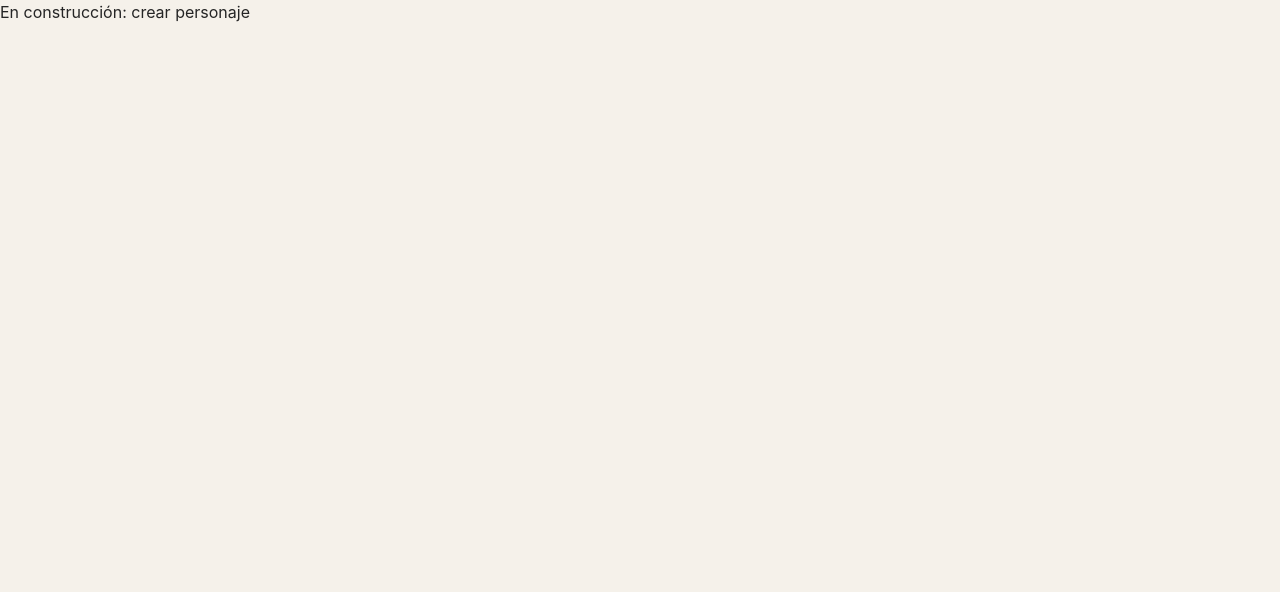
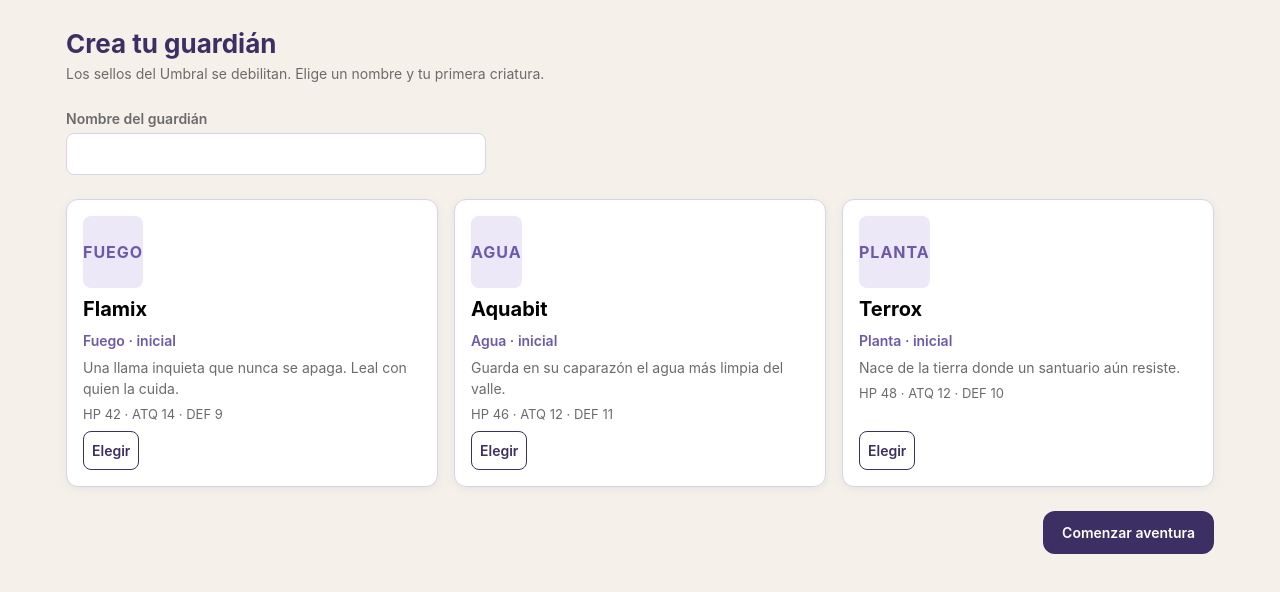
Before and after one commit to Gyulianamr/daemon-504, a React (Vite) app in the folder frontend/: page /crear-personaje in a window 1280 px wide. Shown: the top 592 px of the page. Built offline with nearby package versions, Linux system fonts and the light colour scheme.

Commit message:
feat(personaje): pantalla para crear personaje

```diff
--- /dev/null
+++ b/frontend/src/css/crear-personaje.css
@@ -0,0 +1,52 @@
+/* ═══════════════════════════════════════════════════════════════════
+ * ESTA PARTE LA TIENE QUE INTEGRAR: Genesis Medina
+ * Tarea A2-08 · Rama: feature/a2-personaje · Fecha límite: sábado 14 de noviembre
+ * Commit: "feat(personaje): pantalla para crear personaje"
+ * ═══════════════════════════════════════════════════════════════════ */
+.crear {
+  max-width: var(--ancho-max);
+  margin: 0 auto;
+  padding: var(--espacio-3) var(--espacio-2);
+  display: flex;
+  flex-direction: column;
+  gap: var(--espacio-3);
+}
+.crear__nombre { max-width: 420px; }
+.crear__opcion {
+  display: flex;
+  flex-direction: column;
+  gap: 6px;
+  text-align: left;
+  cursor: pointer;
+  background: var(--color-tarjeta);
+  border: 1.5px solid var(--color-borde);
+  border-radius: var(--radio);
+  padding: var(--espacio-2);
+  box-shadow: var(--sombra);
+}
+.crear__opcion.elegida { border: 3px solid var(--color-principal); }
+.crear__simbolo {
+  display: grid;
+  place-items: center;
+  height: 72px;
+  border-radius: 8px;
+  background: var(--color-suave);
+  color: var(--color-secundario);
+  font-weight: 700;
+  letter-spacing: 1px;
+}
+.crear__opcion-nombre { font-size: var(--texto-lg); }
+.crear__opcion-tipo { color: var(--color-secundario); font-weight: 600; font-size: var(--texto-sm); }
+.crear__stats { font-size: var(--texto-xs); color: var(--color-texto-suave); }
+.crear__marca {
+  margin-top: auto;
+  text-align: center;
+  padding: 8px;
+  border-radius: 8px;
+  border: 1.5px solid var(--color-principal);
+  color: var(--color-principal);
+  font-weight: 600;
+  font-size: var(--texto-sm);
+}
+.crear__opcion.elegida .crear__marca { background: var(--color-principal); color: var(--color-tarjeta); }
+.crear__pie { display: flex; justify-content: flex-end; }
--- a/frontend/src/pages/CrearPersonaje.jsx
+++ b/frontend/src/pages/CrearPersonaje.jsx
@@ -1,7 +1,80 @@
 /* ═══════════════════════════════════════════════════════════════════
- * ESQUELETO (lo sube Genesis Medina en la tarea A2-01)
- * Lo reemplaza: Genesis Medina en la tarea A2-08
+ * ESTA PARTE LA TIENE QUE INTEGRAR: Genesis Medina
+ * Tarea A2-08 · Rama: feature/a2-personaje · Fecha límite: sábado 14 de noviembre
+ * Commit: "feat(personaje): pantalla para crear personaje"
  * ═══════════════════════════════════════════════════════════════════ */
+import { useEffect, useState } from 'react';
+import { useNavigate } from 'react-router-dom';
+import { crearPersonaje, INICIALES } from '../js/servicios/personaje.js';
+import { cargarDatos, buscarCriatura } from '../js/datos.js';
+import { useSesion } from '../js/sesion/SesionContext.jsx';
+import Boton from '../components/Boton.jsx';
+import Mensaje from '../components/Mensaje.jsx';
+import '../css/crear-personaje.css';
+
+// Nombre del guardián + elección de una de las tres criaturas iniciales.
 export default function CrearPersonaje() {
-  return <p>En construcción: crear personaje</p>;
+  const navegar = useNavigate();
+  const { refrescar } = useSesion();
+  const [iniciales, setIniciales] = useState([]);
+  const [nombre, setNombre] = useState('');
+  const [elegida, setElegida] = useState(null);
+  const [error, setError] = useState('');
+  const [enviando, setEnviando] = useState(false);
+
+  useEffect(() => {
+    cargarDatos()
+      .then((datos) => setIniciales(INICIALES.map((id) => buscarCriatura(datos, id))))
+      .catch(() => setError('No se pudieron cargar las criaturas iniciales.'));
+  }, []);
+
+  async function confirmar() {
+    setError('');
+    if (nombre.trim().length < 3) return setError('El nombre debe tener al menos 3 caracteres.');
+    if (!elegida) return setError('Elige tu criatura inicial.');
+    setEnviando(true);
+    try {
+      await crearPersonaje(nombre, elegida);
+      await refrescar();
+      navegar('/exploracion');
+    } catch (err) {
+      setError(err.message);
+      setEnviando(false);
+    }
+  }
+
+  return (
+    <main className="crear">
+      <div>
+        <h1>Crea tu guardián</h1>
+        <p className="texto-suave">Los sellos del Umbral se debilitan. Elige un nombre y tu primera criatura.</p>
+      </div>
+      <div className="campo crear__nombre">
+        <label htmlFor="nombre">Nombre del guardián</label>
+        <input id="nombre" maxLength={20} value={nombre} onChange={(e) => setNombre(e.target.value)} />
+      </div>
+      <div className="rejilla rejilla--3">
+        {iniciales.map((c) => (
+          <button
+            key={c.id}
+            type="button"
+            className={`crear__opcion${elegida === c.id ? ' elegida' : ''}`}
+            onClick={() => setElegida(c.id)}
+            aria-pressed={elegida === c.id}
+          >
+            <span className="crear__simbolo">{c.tipo.toUpperCase()}</span>
+            <strong className="crear__opcion-nombre">{c.nombre}</strong>
+            <span className="crear__opcion-tipo">{c.tipo} · {c.rol}</span>
+            <span className="texto-suave">{c.descripcion}</span>
+            <span className="crear__stats">HP {c.base.hp} · ATQ {c.base.ataque} · DEF {c.base.defensa}</span>
+            <span className="crear__marca">{elegida === c.id ? 'Elegida' : 'Elegir'}</span>
+          </button>
+        ))}
+      </div>
+      <Mensaje tipo="error">{error}</Mensaje>
+      <div className="crear__pie">
+        <Boton onClick={confirmar} cargando={enviando}>Comenzar aventura</Boton>
+      </div>
+    </main>
+  );
 }
```
